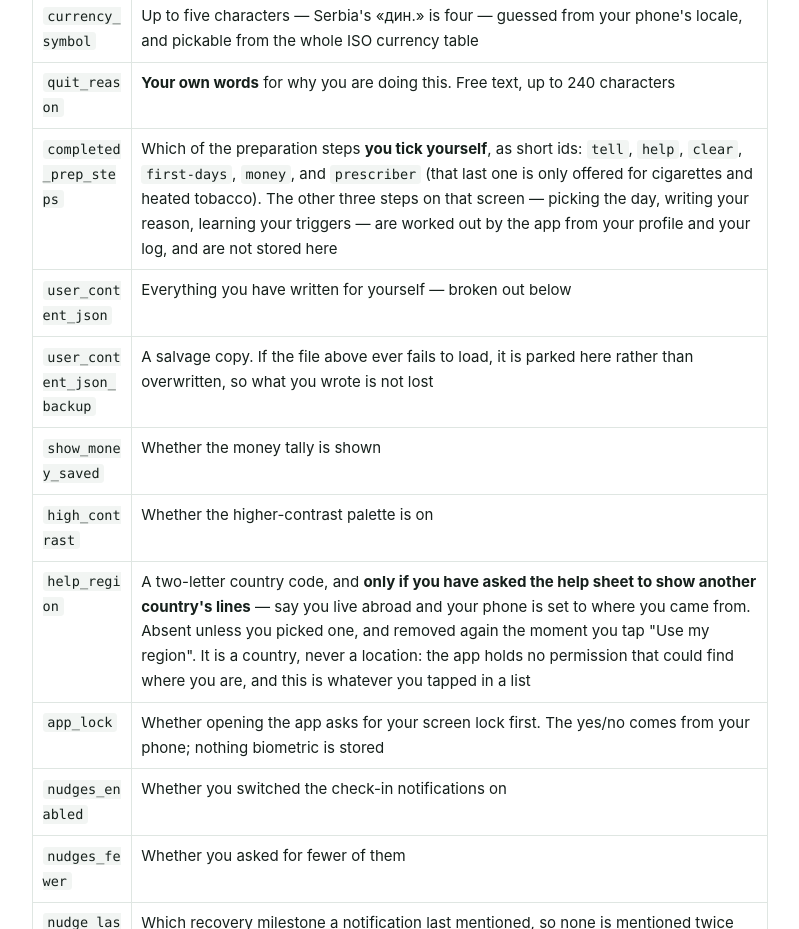
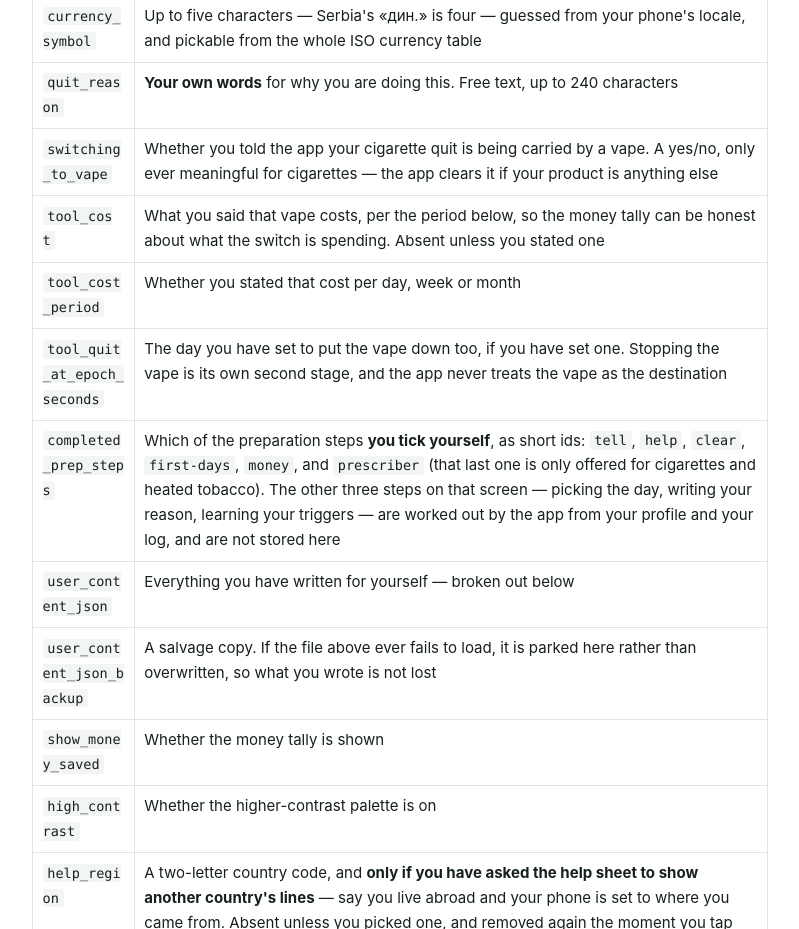
Before and after one commit to Go-Gizmo/breakfree-privacy, a plain HTML site: page index.html in a window 1280 px wide. Shown: the part 1580-2509 px from the top of the page, without its empty margins (240-1039 px from the left). Drawn offline with Linux system fonts and the light colour scheme.

Commit message:
The policy learns the four switching keys
C9 added switching_to_vape, tool_cost, tool_cost_period and
tool_quit_at_epoch_seconds to the quit_profile store, and a policy that
lists every stored key by name has to say so before any build carrying
them ships. Regenerated from PRIVACY.md by build_privacy_page.py; the
diff is exactly the four rows.

Co-Authored-By: Claude Fable 5 <noreply@anthropic.com>

```diff
--- a/index.html
+++ b/index.html
@@ -113,6 +113,22 @@
     <tr>
       <td><code>quit_reason</code></td>
       <td><strong>Your own words</strong> for why you are doing this. Free text, up to 240 characters</td>
+    </tr>
+    <tr>
+      <td><code>switching_to_vape</code></td>
+      <td>Whether you told the app your cigarette quit is being carried by a vape. A yes/no, only ever meaningful for cigarettes — the app clears it if your product is anything else</td>
+    </tr>
+    <tr>
+      <td><code>tool_cost</code></td>
+      <td>What you said that vape costs, per the period below, so the money tally can be honest about what the switch is spending. Absent unless you stated one</td>
+    </tr>
+    <tr>
+      <td><code>tool_cost_period</code></td>
+      <td>Whether you stated that cost per day, week or month</td>
+    </tr>
+    <tr>
+      <td><code>tool_quit_at_epoch_seconds</code></td>
+      <td>The day you have set to put the vape down too, if you have set one. Stopping the vape is its own second stage, and the app never treats the vape as the destination</td>
     </tr>
     <tr>
       <td><code>completed_prep_steps</code></td>
```
